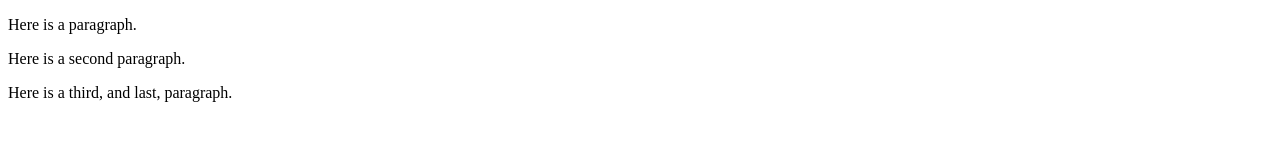
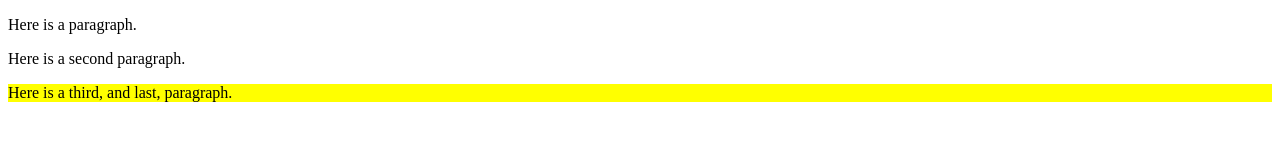
Before and after one commit to mschmitt5/snap-css, a plain HTML site: page index.html in a window 1280 px wide. Drawn offline with Linux system fonts and the light colour scheme.

Commit message:
added red as text emphasis and underline and added yellow as background color for correct classes

```diff
--- a/css/style.css
+++ b/css/style.css
@@ -1,3 +1,9 @@
 .bold-underlined-red {
     text-emphasis: red;
+    text-underline: red;
 }
+
+
+.highlighted-yellow {
+    background-color: yellow;
+}
```
